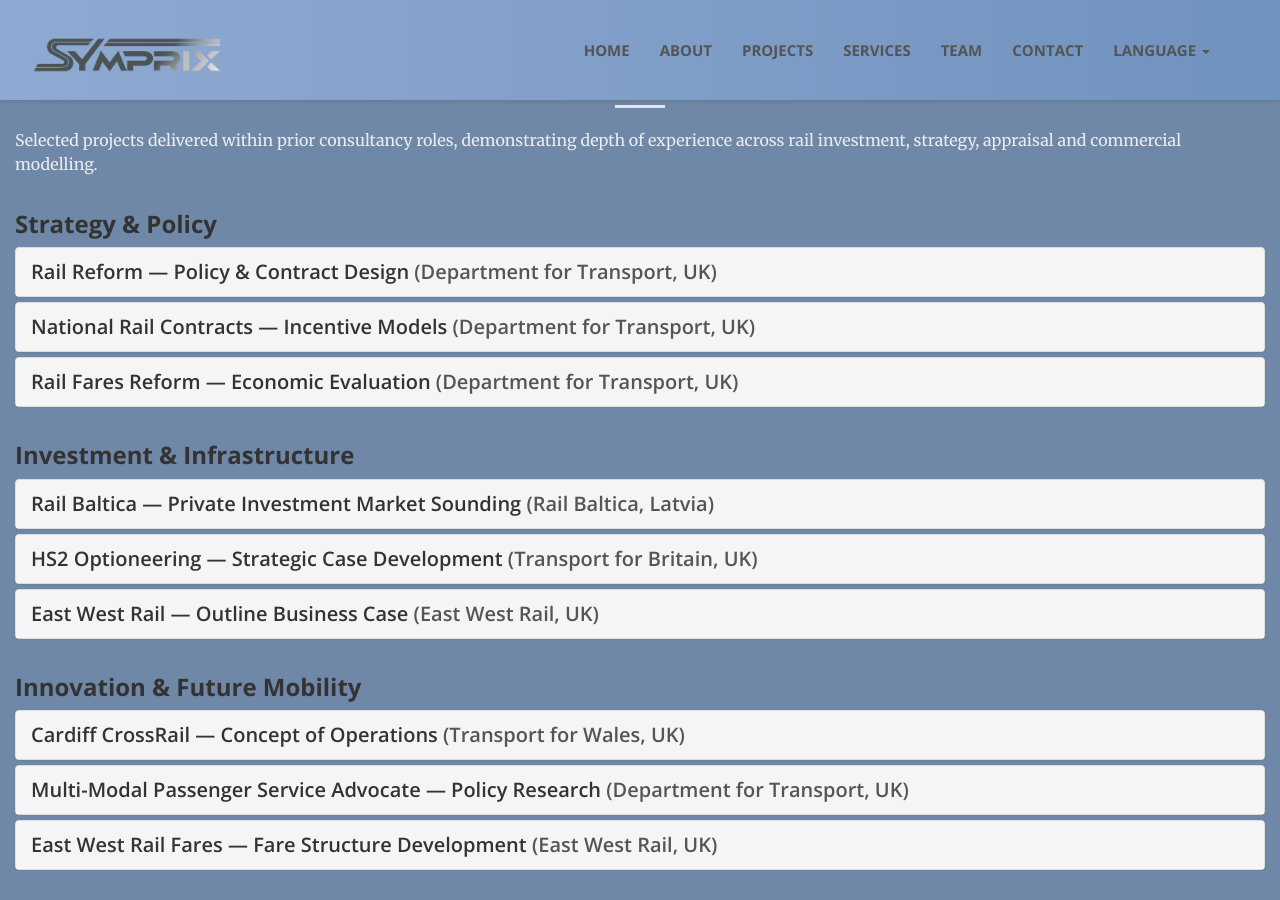
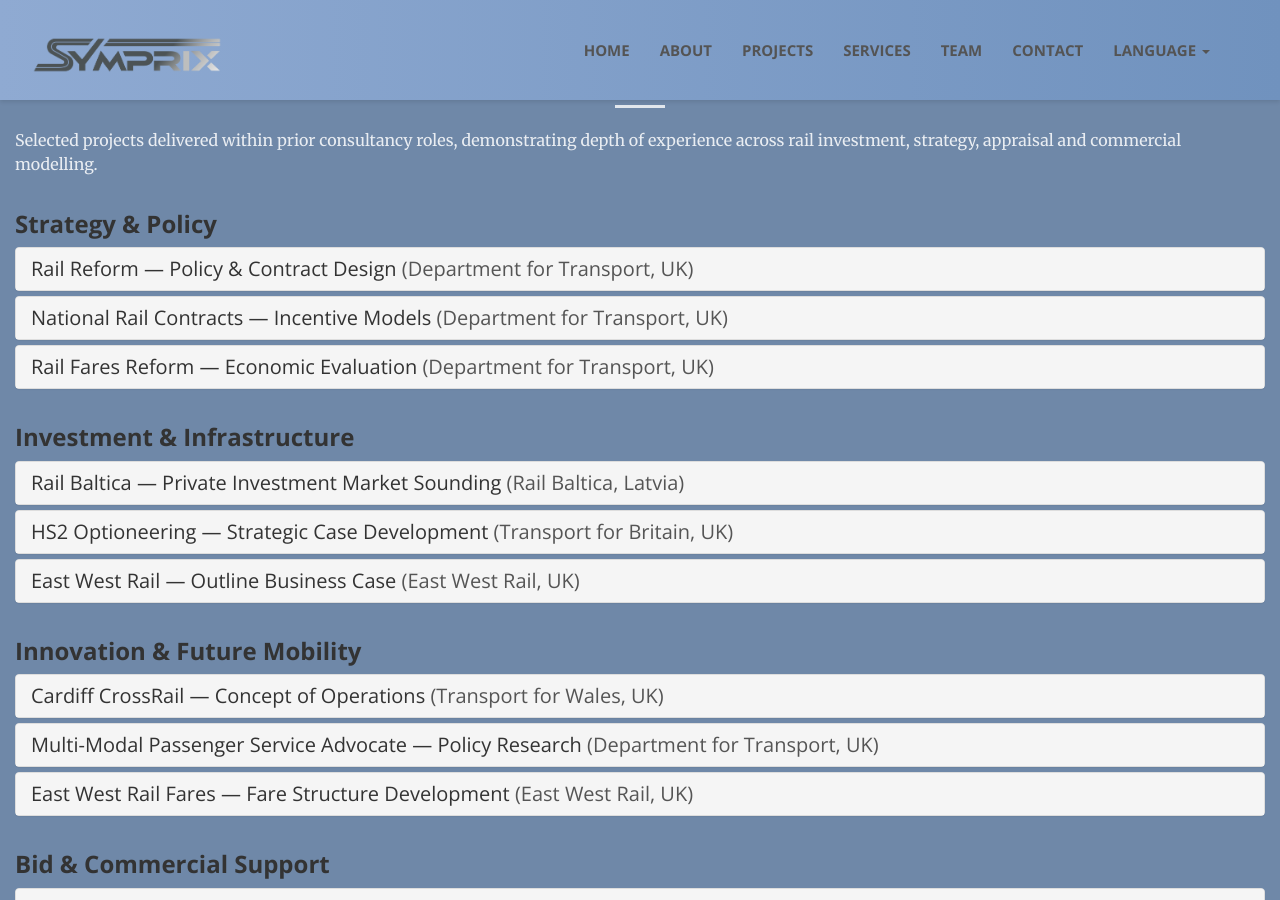
Before and after one commit to CD-Symprix/symprix, a Jekyll site: the page projects.html, which Jekyll copies as it is, in a window 1280 px wide and 900 px high, scrolled down 1173 px. Built offline with Jekyll 4.4.1, drawn with Linux system fonts in a browser that asks for light colours.

Commit message:
Update main.scss

```diff
--- a/css/main.scss
+++ b/css/main.scss
@@ -654,8 +654,6 @@ header.masthead.projects-hero {
 
 #all-projects .panel-title {
   font-size: 18px;     /* increase title size */
-  line-height: 1.4;
-  font-weight: 600;    /* slightly stronger */
 }
 
 #all-projects .panel-title a {
```
